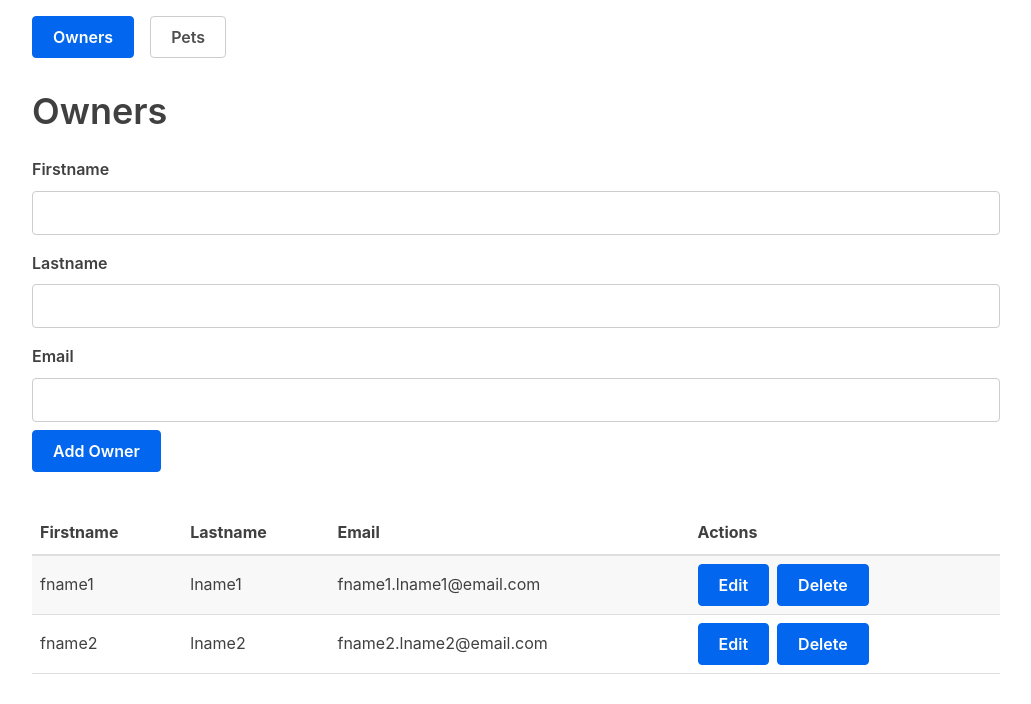
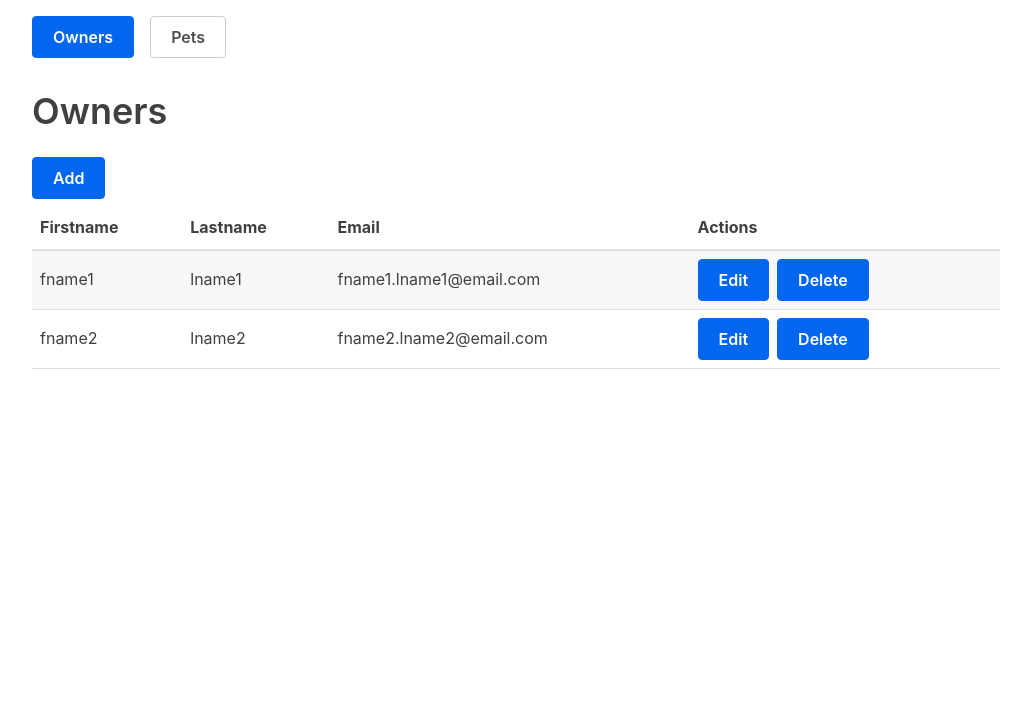
Before and after one commit to fabricecoulon/vue-petclinic-tut, a Vue app: page / in a window 1280 px wide. Shown: the top 704 px of the page, without its empty margins (124-1155 px from the left). Built offline with nearby package versions, Linux system fonts and the light colour scheme.

Commit message:
More event handling

```diff
--- a/src/components/OwnerForm.vue
+++ b/src/components/OwnerForm.vue
@@ -37,7 +37,10 @@
         v-if="success"
         class="success-message"
       >✅ Owner '{{ showFullName }}' successfully added</p>
-      <button>Add Owner</button>
+      <span>
+        <button>Save</button>
+        <button type=button @click="$emit('add:cancel')">Cancel</button>
+      </span>
     </form>
   </div>
 </template>
@@ -121,6 +124,10 @@ export default {
 </script>
 
 <style scoped>
+button {
+  margin: 0 0.5rem 0 0;
+}
+
 form {
   margin-bottom: 2rem;
 }
--- a/src/components/Owners.vue
+++ b/src/components/Owners.vue
@@ -1,10 +1,11 @@
 <template>
   <div>
     <h1>Owners</h1>
+      <button v-show="!showAddForm" @click="showAddForm = true">Add</button>
       <!-- Retrieving events from the child component OwnerForm
       and reroute it to this application addOwner. '@' is the shortcut
       for Vue's directive 'v-on' -->
-      <owner-form @add:owner="addOwner"></owner-form>
+      <owner-form v-show="showAddForm" @add:owner="addOwner" @add:cancel="showAddForm = false"></owner-form>
       <!-- Binding the component attribute owners to this array of owners
       ':' is the shortcut for Vue's directive 'v-bind'
       -->
@@ -44,7 +45,8 @@ export default {
         { id:1, fname: "fname2", lname: "lname2", email: "fname2.lname2@email.com" }
       ],
       showModal: false,
-      deleteId: -1
+      deleteId: -1,
+      showAddForm: false
     }
   },
   methods: {
@@ -78,7 +80,9 @@ export default {
       return (set && set.length > 0)?set[0]:null;
     },
     editOwner(id) {
-      const owner = this.ownerMatching(id);
+      // Just some code to show how to catch events from the child OwnerTable
+      const set = this.owners.filter(owner => owner.id == id);
+      if (set === null) return;
     },
     saveOwner(id, updatedOwner) {
       let owner = this.ownerMatching(id);
```
